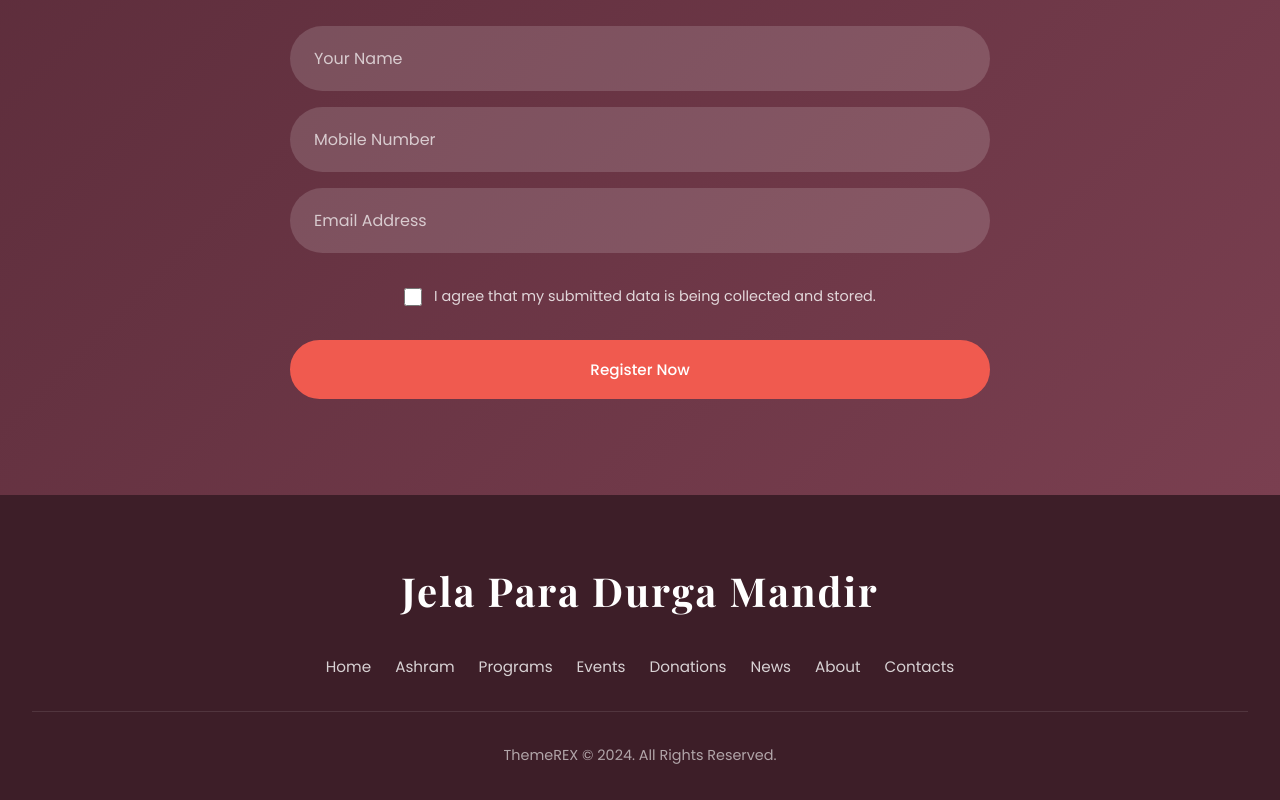
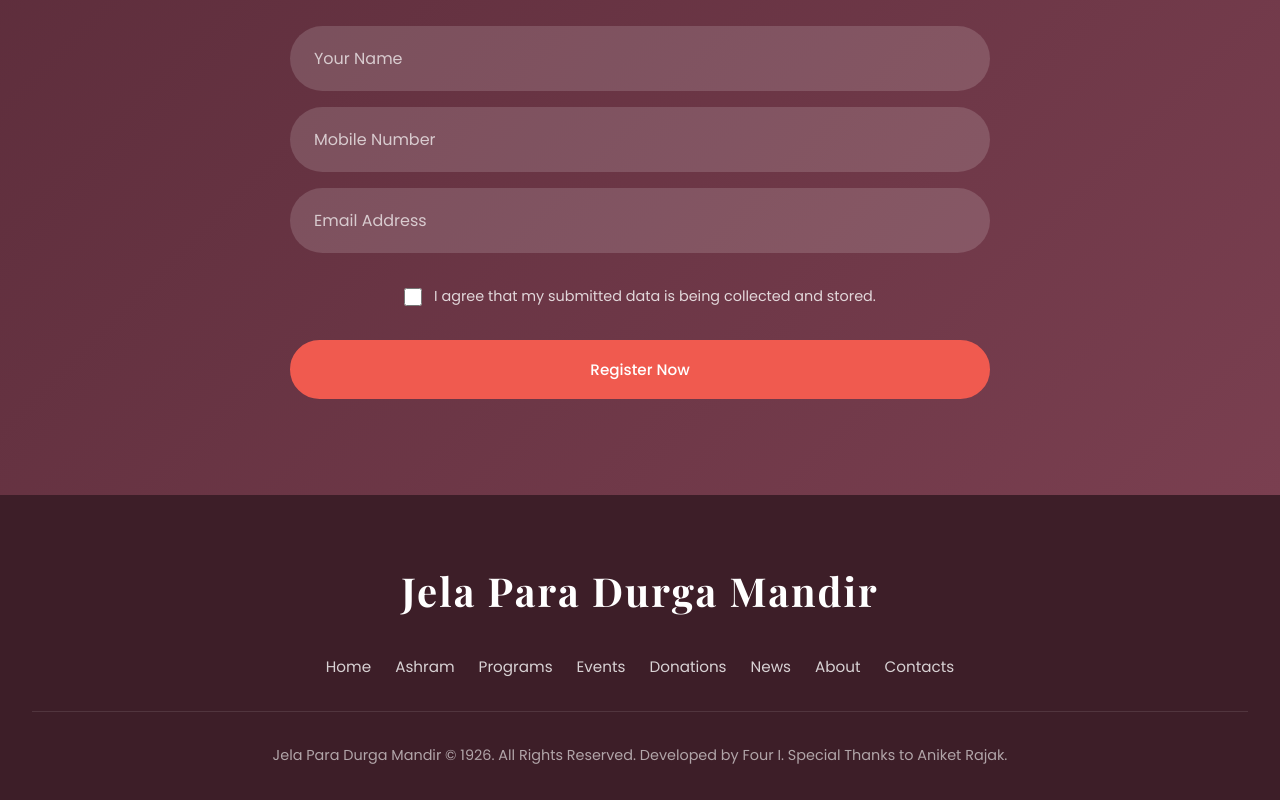
Before and after one commit to aniket-rajak/Jela-Para-Durga-Mandir, a plain HTML site: page index.html in a window 1280 px wide. Shown: the part 4729-5529 px from the top of the page. Drawn offline with nearby package versions, Linux system fonts and the light colour scheme.

Commit message:
Fix Footer Section

```diff
--- a/index.html
+++ b/index.html
@@ -337,7 +337,7 @@
             <a href="#newsletter">Contacts</a>
         </nav>
         <div class="footer-copyright">
-            ThemeREX © 2024. All Rights Reserved.
+            Jela Para Durga Mandir © 1926. All Rights Reserved. Developed by <a href="https://fouri.in/" target="_blank">Four I</a>. Special Thanks to Aniket Rajak.
         </div>
     </footer>
 
```
